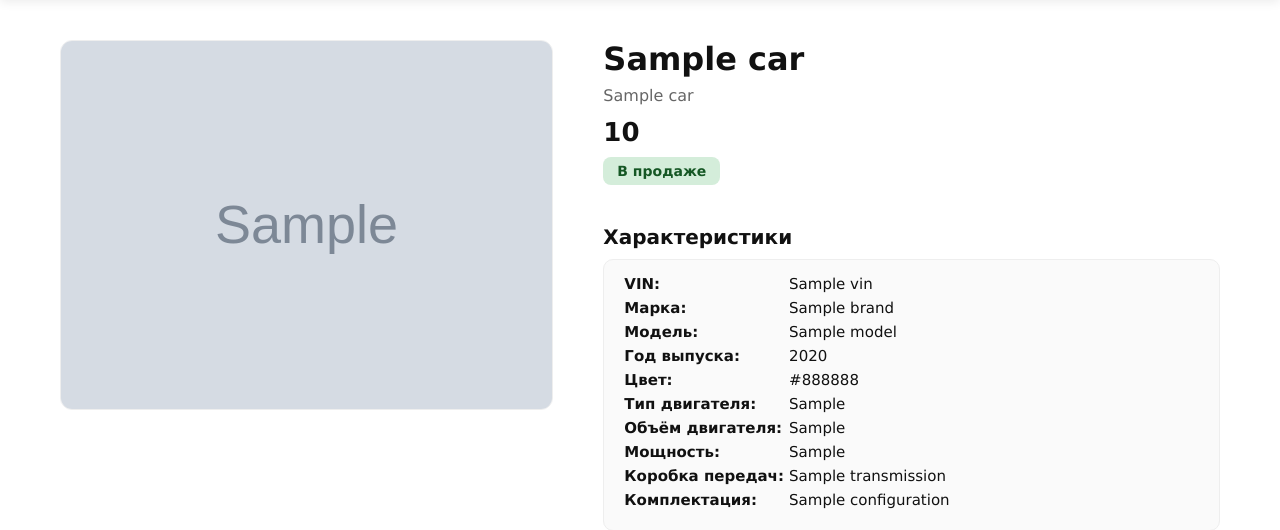
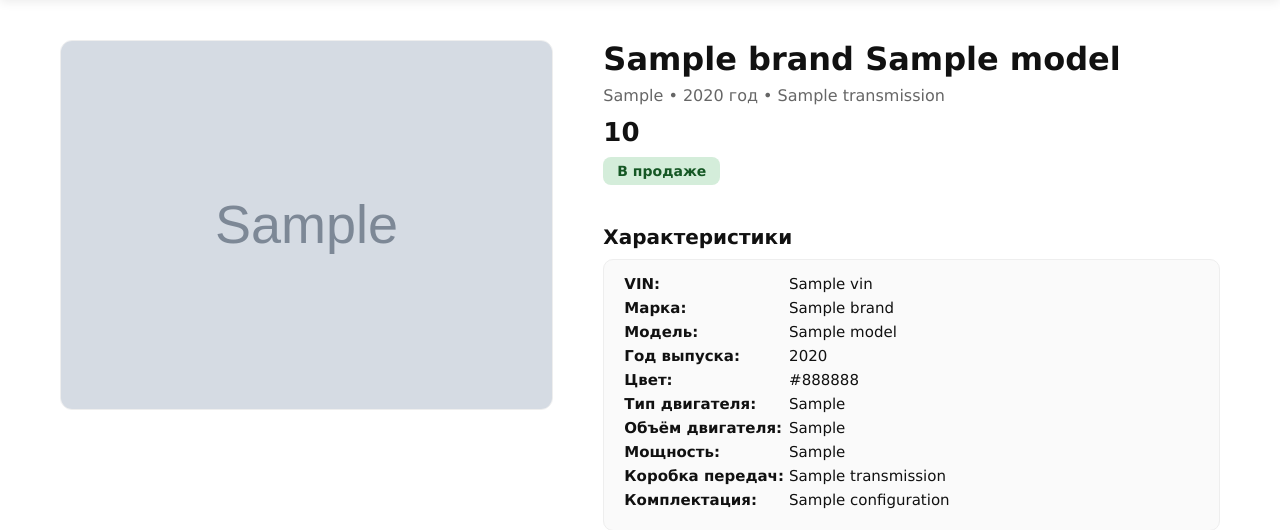
Before and after one commit to HanamileH/AxiomAuto, a Flask app: template templates/car.html in a window 1280 px wide. Shown: the part 81-611 px from the top of the page. Run offline with Flask 3, Linux system fonts and the light colour scheme; the template is opened without the code that fills it: most values are stand-ins (such as "Sample title", 1, 10 or a date in 2020); grey boxes marked "Sample" are stand-in pictures.

Commit message:
Removed car.title and car.subtitle data

```diff
--- a/database.py
+++ b/database.py
@@ -3,8 +3,6 @@ car_data = {
    "0001": {
       "id": "0001",
       "image_path": "bmw_3_series.png",
-      "title": "BMW 3 Series",
-      "subtitle": "2.0 л • 2018 год • Автомат",
       "price": "2 000 000 ₽",
       "VIN": "1HGCM82633A123456",
       "brand": "BMW",
@@ -22,8 +20,6 @@ car_data = {
    "0002": {
       "id": "0002",
       "image_path": "audi_a4.png",
-      "title": "Audi A4",
-      "subtitle": "2.0 л • 2022 год • Механика",
       "price": "1 800 000 ₽",
       "VIN": "1HGCM82633A123456",
       "brand": "Audi",
@@ -42,8 +38,6 @@ car_data = {
    "0003": {
       "id": "0003",
       "image_path": "mercedes_benz.png",
-      "title": "Mercedes-Benz",
-      "subtitle": "2.0 л • 2020 год • Автомат",
       "price": "2 200 000 ₽",
       "VIN": "1HGCM82633A123456",
       "brand": "Mercedes-Benz",
@@ -61,8 +55,6 @@ car_data = {
    "0004": {
       "id": "0004",
       "image_path": "nissan_quashqai.png",
-      "title": "Nissan Quashqai",
-      "subtitle": "2.0 л • 2021 год • Полуавтомат",
       "price": "1 500 000 ₽",
       "VIN": "1HGCM82633A123456",
       "brand": "Nissan",
--- a/templates/car.html
+++ b/templates/car.html
@@ -16,8 +16,8 @@
     </div>
 
     <div class="car-info">
-        <h1>{{ car.title }}</h1>
-        <p class="subtitle">{{ car.subtitle }}</p>
+        <h1>{{ car.brand ~ ' ' ~ car.model }}</h1>
+        <p class="subtitle">{{ car.engine_volume ~ ' • ' ~ car.year ~ ' год • ' ~ car.transmission}}</p>
         <p class="price">{{ car.price }}</p>
 
         <div class="status available">В продаже</div>
--- a/templates/catalog.html
+++ b/templates/catalog.html
@@ -37,7 +37,7 @@
    {% for car in cars %}
       <div class="card">
          <img src="{{ url_for('static', filename='img/' + car.image_path)}}" alt="{{ car.title }}">
-         <h3>{{ car.title }}</h3>
+         <h3>{{ car.brand ~ ' ' ~ car.model }}</h3>
          <p>{{ car.engine_volume ~ ' • ' ~ car.year ~ ' год • ' ~ car.transmission}}</p>
          <p class="price">{{ car.price }}</p>
          <a href="{{ url_for('car', car_id=car.id) }}">
```
